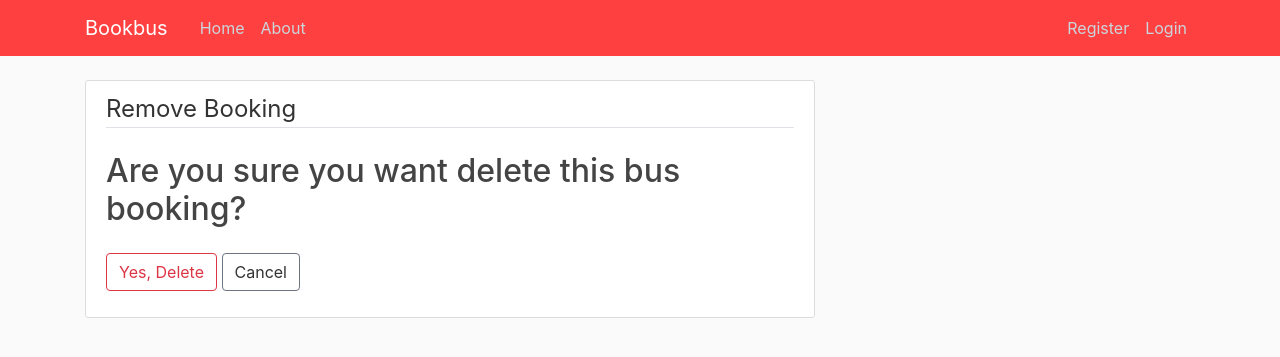
After one commit to medhu123/DVMbookbus, a Django app: page /bus/4/book/remove in a window 1280 px wide. The commit adds this page. Shown: the top 357 px of the page. Run offline with Django 5.2, Linux system fonts and the light colour scheme.

Commit message:
Added templates for adding and removing bookings

```diff
--- a/bookbus/admin.py
+++ b/bookbus/admin.py
@@ -1,4 +1,5 @@
 from django.contrib import admin
-from .models import Bus
+from .models import Bus, Booking
 
 admin.site.register(Bus)
+admin.site.register(Booking)
--- a/bookbus/models.py
+++ b/bookbus/models.py
@@ -61,7 +61,7 @@ class Booking(models.Model):
     @classmethod
     def remove_booking(cls, bus, customer):
         booking, created = cls.objects.get_or_create(bus=bus)
-        booking.customers.remove(new_customer)
+        booking.customers.remove(customer)
 
     def __str__(self):
         return f'{self.bus} booked by {self.customers.all()}'
--- a/bookbus/static/bookbus/main.css
+++ b/bookbus/static/bookbus/main.css
@@ -1,4 +1,6 @@
 body {
+    user-select: none; /* Standard syntax */
+
     background: #fafafa;
     color: #333333;
     margin-top: 5rem;
--- a/bookbus/templates/bookbus/base.html
+++ b/bookbus/templates/bookbus/base.html
@@ -19,7 +19,11 @@
     <header class="site-header">
         <nav class="navbar navbar-expand-md navbar-dark bg-steel fixed-top">
           <div class="container">
-            <a class="navbar-brand mr-4" href="{% url 'bookbus-home' %}">Bookbus</a>
+            {% if user.is_authenticated %}
+              <a class="navbar-brand mr-4" href="{% url 'bookbus-home' %}">Bookbus - {{user.username}}</a>
+            {% else %}
+              <a class="navbar-brand mr-4" href="{% url 'bookbus-home' %}">Bookbus</a>
+            {% endif %}
             <button class="navbar-toggler" type="button" data-toggle="collapse" data-target="#navbarToggle" aria-controls="navbarToggle" aria-expanded="false" aria-label="Toggle navigation">
             <span class="navbar-toggler-icon"></span>
             </button>
@@ -35,7 +39,7 @@
                     {% if group.name == 'BusAdmin' %}
                       <a class="nav-item nav-link" href="{% url 'bus-create' %}">New bus</a>
                     {% elif group.name == 'Customer' %}
-                      <a class="nav-item nav-link" href="{% url 'booked-buses' request.user%}">Bookings</a>
+                      <a class="nav-item nav-link" href="{% url 'booked-buses' request.user %}">Bookings</a>
                     {% endif %}
                   {% endfor %}
                   <a class="nav-item nav-link" href="{% url 'profile' %}">Profile</a>
--- a/bookbus/templates/bookbus/booked_buses.html
+++ b/bookbus/templates/bookbus/booked_buses.html
@@ -10,6 +10,8 @@
             <div class="article-metadata">
                 <a class="mr-2" href="{% url 'user-buses' booking.bus.travels.username %}">🚎 {{ booking.bus.travels }}</a>
                 <!--<small class="text-muted">{{ object.date_added|date:"F d, Y @ H:i " }}</small>-->
+                <div>
+                    <a class="btn btn-danger btn-sm mt-1 mb-1" href="{% url 'bus-book-remove' booking.bus.id %}">Remove Booking</a></div>
                 </div>
                 <div class="article-journey" onclick=''>
                     <div>
--- /dev/null
+++ b/bookbus/templates/bookbus/bus_book_remove.html
@@ -0,0 +1,16 @@
+{% extends "bookbus/base.html" %}
+{% block content %}
+    <div class="content-section">
+        <form method="POST">
+            {% csrf_token %}
+            <fieldset class="form-group">
+                <legend class="border-bottom mb-4">Remove Booking</legend>
+                <h2>Are you sure you want delete this bus booking?</h2>
+            </fieldset>
+            <div class="form-group">
+                <button class="btn btn-outline-danger" type="submit">Yes, Delete</button>
+                <a class="btn btn-outline-secondary" onclick='location.href="/";'>Cancel</a>
+            </div>
+        </form>
+    </div>
+{% endblock content %}
--- a/bookbus/urls.py
+++ b/bookbus/urls.py
@@ -1,5 +1,5 @@
 from django.urls import path
-from .views import BusListView, BusDetailView, BusCreateView, BusUpdateView, BusDeleteView, UserBusListView, BusBookAddView, UserBookingListView
+from .views import BusListView, BusDetailView, BusCreateView, BusUpdateView, BusDeleteView, UserBusListView, BusBookAddView,BusBookRemoveView ,UserBookingListView
 from . import views as bus_views
 
 
@@ -12,5 +12,6 @@ urlpatterns = [
     path('bus/<int:pk>/update/', BusUpdateView.as_view(), name="bus-update"),
     path('bus/<int:pk>/delete/', BusDeleteView.as_view(), name="bus-delete"),
     path('bus/<int:pk>/book/add', bus_views.BusBookAddView, name="bus-book-add"),
+    path('bus/<int:pk>/book/remove', bus_views.BusBookRemoveView, name="bus-book-remove"),
     path('about/',bus_views.about, name="bookbus-about")
 ]
--- a/bookbus/views.py
+++ b/bookbus/views.py
@@ -38,8 +38,8 @@ class UserBookingListView(ListView):
     context_object_name = 'bookings'
     paginate_by = 5
 
-    """def get_queryset(self):
-        return User.objects.filter(username=self.kwargs.get('username')).first().booking_set.all()"""
+    def get_queryset(self):
+        return User.objects.filter(username=self.kwargs.get('username')).first().booking_set.all()
 
 
 class BusDetailView(DetailView):
@@ -92,11 +92,21 @@ def BusBookAddView(request, pk):
 
     if request.method=="POST":
         Booking.add_booking(Bus.objects.filter(pk=pk).first(),request.user)
-        return redirect('/')
+        return redirect('booked-buses', request.user)
 
 
     return render(request, 'bookbus/bus_book_add.html')
 
+def BusBookRemoveView(request, pk):
+    model = Bus
+
+    if request.method=="POST":
+        Booking.remove_booking(Bus.objects.filter(pk=pk).first(),request.user)
+        return redirect('booked-buses', request.user)
+
+
+    return render(request, 'bookbus/bus_book_remove.html')
+
 
 def about(request):
     return render(request, 'bookbus/about.html', {'title':'About'})
```
Also changed, not shown: db.sqlite3. Lines whose indentation alone changed are shown as unchanged.
